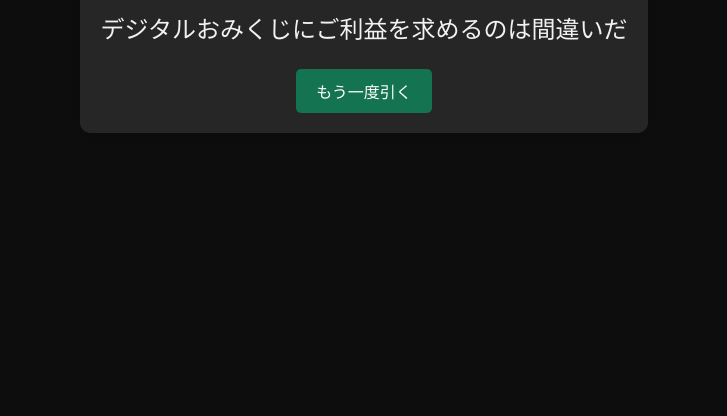
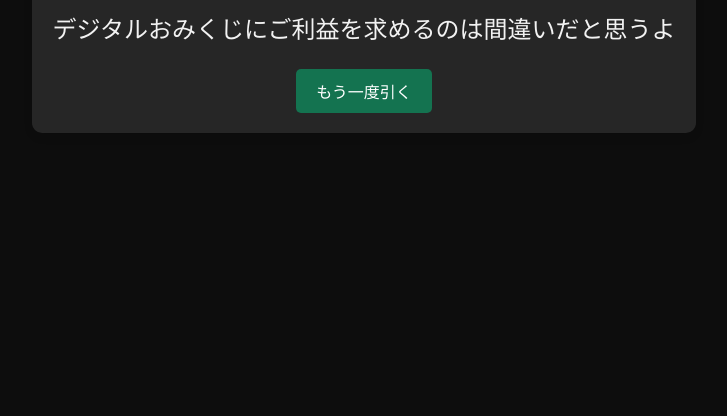
Before and after one commit to yzkr06/Digital_Fortune-1, a plain HTML site: page src/resultpages/page3.html in a window 1280 px wide. Shown: the part 384-800 px from the top of the page, without its empty margins (276-1003 px from the left). Drawn offline with Linux system fonts and the light colour scheme.

Commit message:
Update page3.html

```diff
--- a/src/resultpages/page3.html
+++ b/src/resultpages/page3.html
@@ -10,7 +10,7 @@
     <div id="container">
         <h1 class="title">小吉</h1>
         <div class="result">
-            <p id="resultText">デジタルおみくじにご利益を求めるのは間違いだ</p>
+            <p id="resultText">デジタルおみくじにご利益を求めるのは間違いだと思うよ</p>
         </div>
         <button id="retryButton">もう一度引く</button>
     </div>
```
